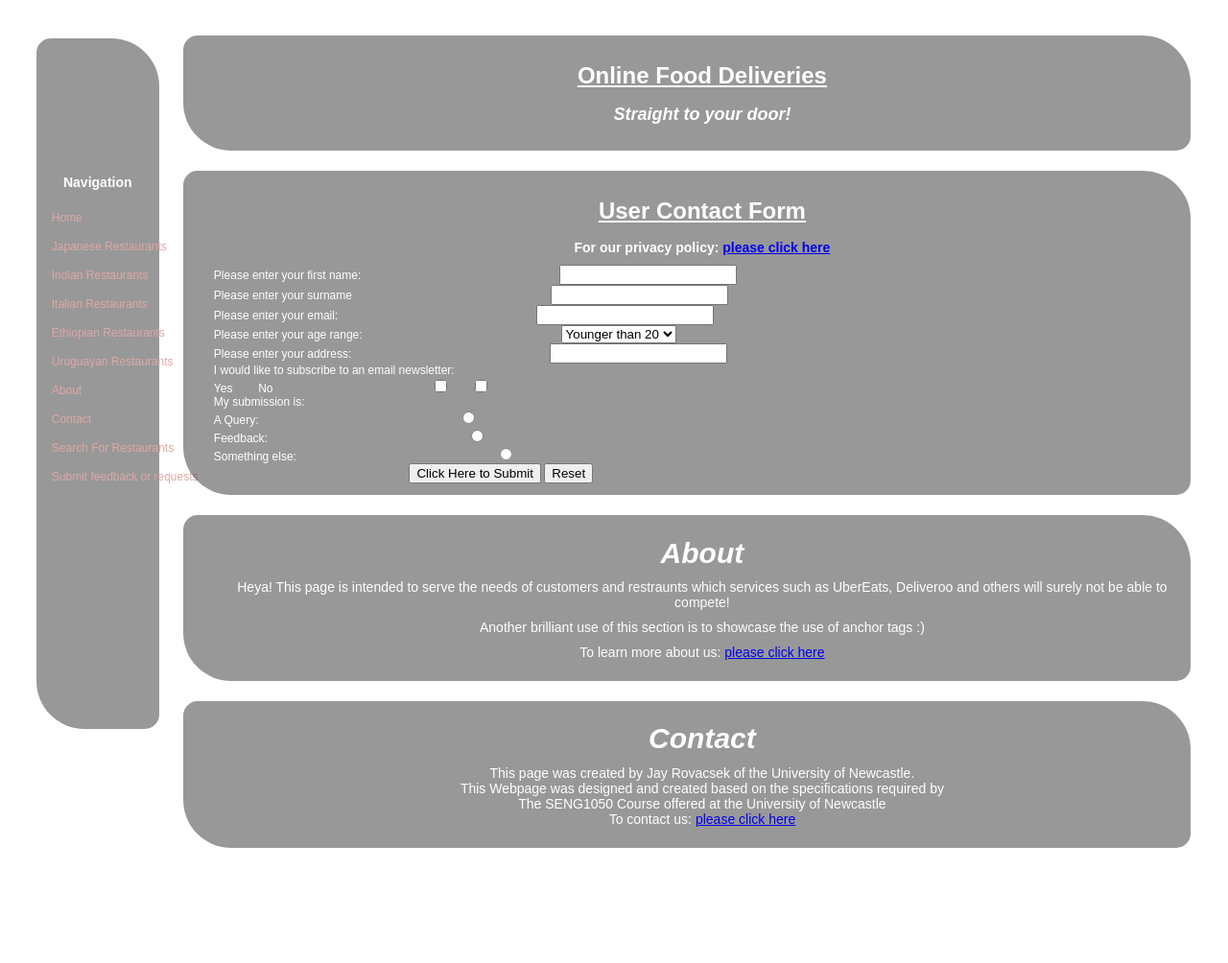
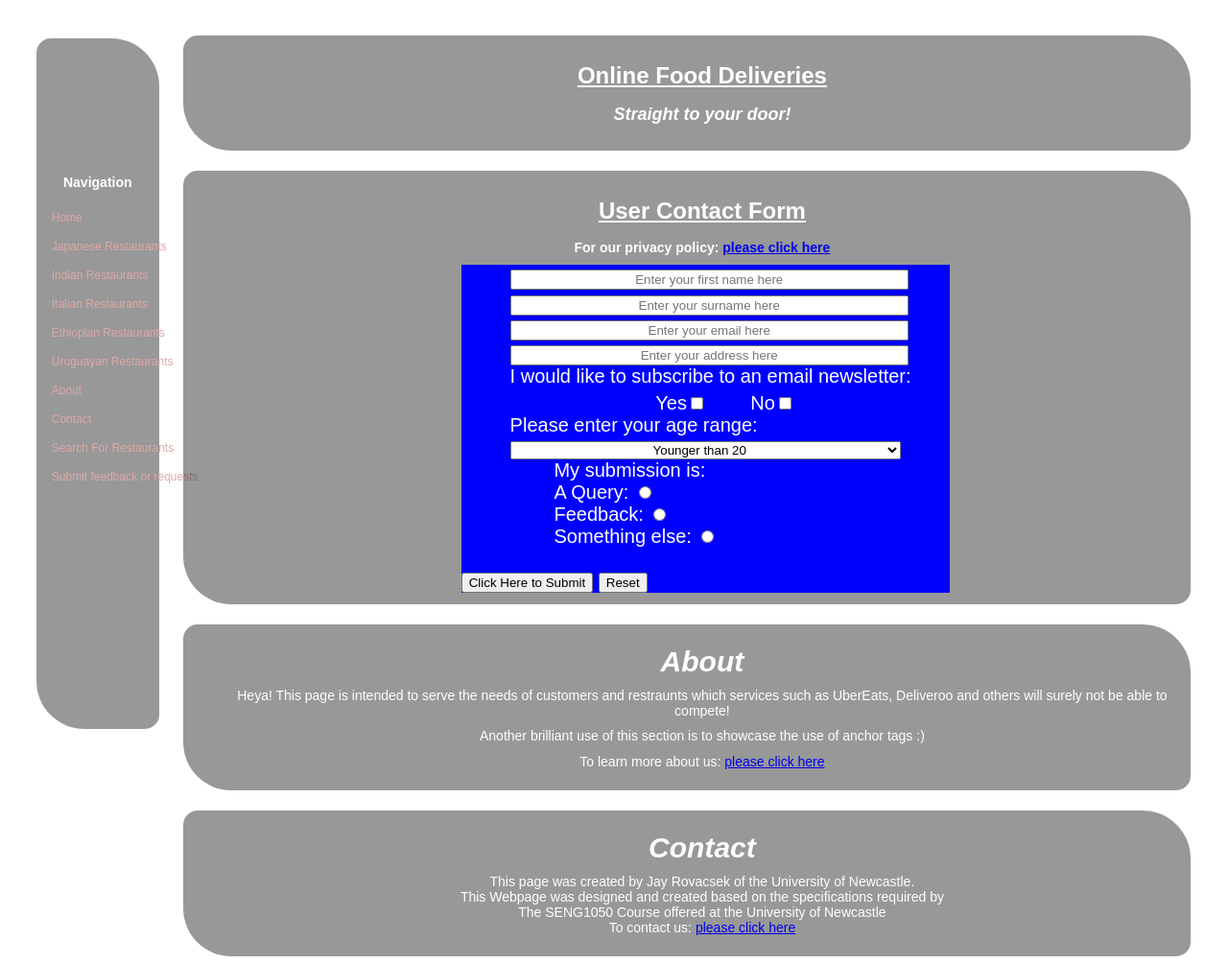
Before and after one commit to JayRovacsek/SENG1050Assignment2, a plain HTML site: page datacollection.html in a window 1280 px wide. Shown: the top 1004 px of the page at 96% size. Drawn offline with Linux system fonts and the light colour scheme.

Commit message:
Update to assignment

```diff
--- a/css/style.css
+++ b/css/style.css
@@ -136,23 +136,51 @@ img {
 #Footer{
 	text-align: center;
 }
-select{
-	top: 2%;
-	left: 20%;
-	position: relative;
+
+#FormPadding {
+	width: 25%;
+	height: 100%;
+	display: inline-block;
+	text-align: center;
 }
 
-label{
-	top: 2%;
-	position: relative;
-	z-index: auto;
-	align-self: center;
+#FormContainer {
+	width: 50%;
+	height: inherit;
+	background-color: blue;
+	display: inline-block;
+	border-radius: 0;
+	font-size: 20px;
 }
 
-input{
-	position: relative;
-	left: 20%;
-	top: 2%;
-	z-index: auto;
-	align-items: center;
+#FormContainer label{
+	margin: 1% 0 0 10%;
+	width: 80%;
+	vertical-align: baseline;
+	text-align: center;
 }
+
+#usertextinput input{
+	margin: 1% 0 0 10%;
+	width: 80%;
+	vertical-align: baseline;
+	text-align: center;
+}
+
+#usercheckboxinput{
+	margin: 1% 0 0 10%;
+	width: 80%;
+	vertical-align: baseline;
+	text-align: center;
+}
+
+#userselectoptioninput select{
+	margin: 1% 0 0 10%;
+	width: 80%;
+	vertical-align: baseline;
+	text-align: center;
+}
+
+#userradiobuttoninput{
+	margin-left: 10%;
+}
--- a/datacollection.html
+++ b/datacollection.html
@@ -41,15 +41,22 @@
         <div id="Form">
           <h1>User Contact Form</h1>
           <p><b>For our privacy policy: <a href="https://www.visser.com.au/blog/generic-privacy-policy-for-australian-websites/">please click here</a></b></p>
-          <label for="firstname">Please enter your first name:</label>
-          <input type="text" name="firstname" id="firstname"><br>
-          <label for="surname">Please enter your surname</label>
-          <input type="text" name="surname" id="surname"><br>
-
-          <label for="email">Please enter your email:</label>
-          <input type="text" name="email" id="email"><br>
-
-          <label for="Age Range">Please enter your age range:</label>
+          <div id="FormPadding">
+          </div>
+          <div id="FormContainer">
+            <div id="usertextinput">
+              <input type="text" name="firstname" id="firstname" placeholder="Enter your first name here"><br>
+              <input type="text" name="surname" id="surname" placeholder="Enter your surname here"><br>
+              <input type="text" name="email" id="email" placeholder="Enter your email here"><br>
+              <input type="text" name="address" id="address" placeholder="Enter your address here" ><br>
+            </div>
+            <label for="address" class="main">I would like to subscribe to an email newsletter:</label><br>
+            <div id="usercheckboxinput">
+              <label for="yes">Yes<input type="checkbox" name="yes" value="yes" id="yes"></label>
+              <label for="no">No<input type="checkbox" name="no" value="no" id="no"></label>
+            </div>
+            <label for="address">Please enter your age range:</label><br>
+            <div id="userselectoptioninput">
               <select name="Age Range">
                 <option>Younger than 20</option>
                 <option>20 - 30</option>
@@ -58,29 +65,20 @@
                 <option>51 - 60</option>
                 <option>61 or older</option>
               </select><br>
-
-          <label for="address">Please enter your address:</label>
-          <input type="text" name="address" id="address"><br>
-
-          <label>I would like to subscribe to an email newsletter:</label><br>
-          <label for="yes">Yes</label>
-          <input type="checkbox" name="yes" value="yes" id="yes">
-          <label for="no">No</label>
-          <input type="checkbox" name="no" value="no" id="no"><br>
-
-          <label>My submission is:</label><br>
-          <label for="submissionQuery">A Query:</label>
-          <input type="radio" name="submissionQuery" value="query" id="submissionQuery"><br>
-
-          <label for="submissionFeedback">Feedback:</label>
-          <input type="radio" name="submissionFeedback" value="feedback" id="submissionFeedback"><br>
-
-          <label for="submissionOther">Something else:</label>
-          <input type="radio" name="submissionOther" value="feedback" id="submissionOther"><br>
-
+            </div>
+            <div id="userradiobuttoninput">
+              <label>My submission is:<br>
+                <label for="submissionQuery">A Query:
+                  <input type="radio" name="submissionQuery" value="query" id="submissionQuery"></label><br>
+                <label for="submissionFeedback">Feedback:
+                  <input type="radio" name="submissionFeedback" value="feedback" id="submissionFeedback"></label><br>
+                <label for="submissionOther">Something else:
+                <input type="radio" name="submissionOther" value="feedback" id="submissionOther"></label><br>
+              </label><br>
+            </div>
             <input type="submit" value="Click Here to Submit">
             <input type="reset">
-
+          </div>
         </div>
       </form>
 
```
Lines whose indentation alone changed are shown as unchanged.
